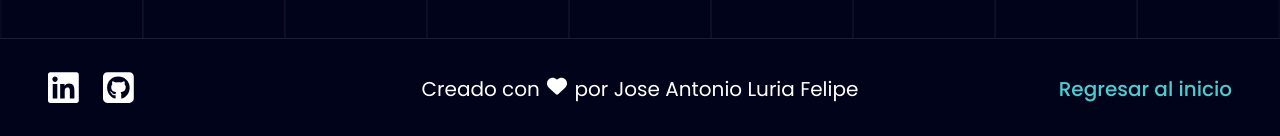
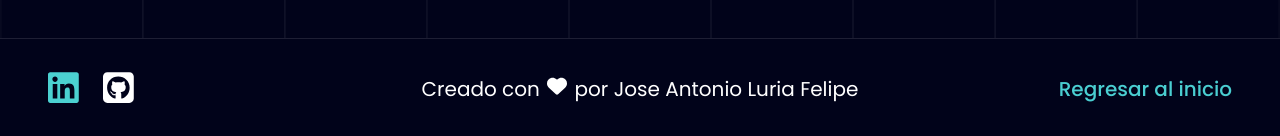
Before and after one commit to JoseLuria/jose-portfolio, a React (Vite) app: page / in a window 1280 px wide. In both pictures the pointer is over the link 63 px from the left and 3620 px from the top of the page. Shown: the part 3532-3668 px from the top of the page. Built offline with nearby package versions, Linux system fonts and the light colour scheme.

Commit message:
Hover on Footer Icons

```diff
--- a/src/containers/Footer/Footer.module.scss
+++ b/src/containers/Footer/Footer.module.scss
@@ -19,8 +19,10 @@
   }
 
   .linkIcon {
-    &:focus-visible {
-      opacity: 70%;
+    &:focus-visible,
+    &:hover {
+      filter: brightness(0) saturate(100%) invert(86%) sepia(84%)
+        saturate(5483%) hue-rotate(141deg) brightness(88%) contrast(84%);
     }
   }
 
```
